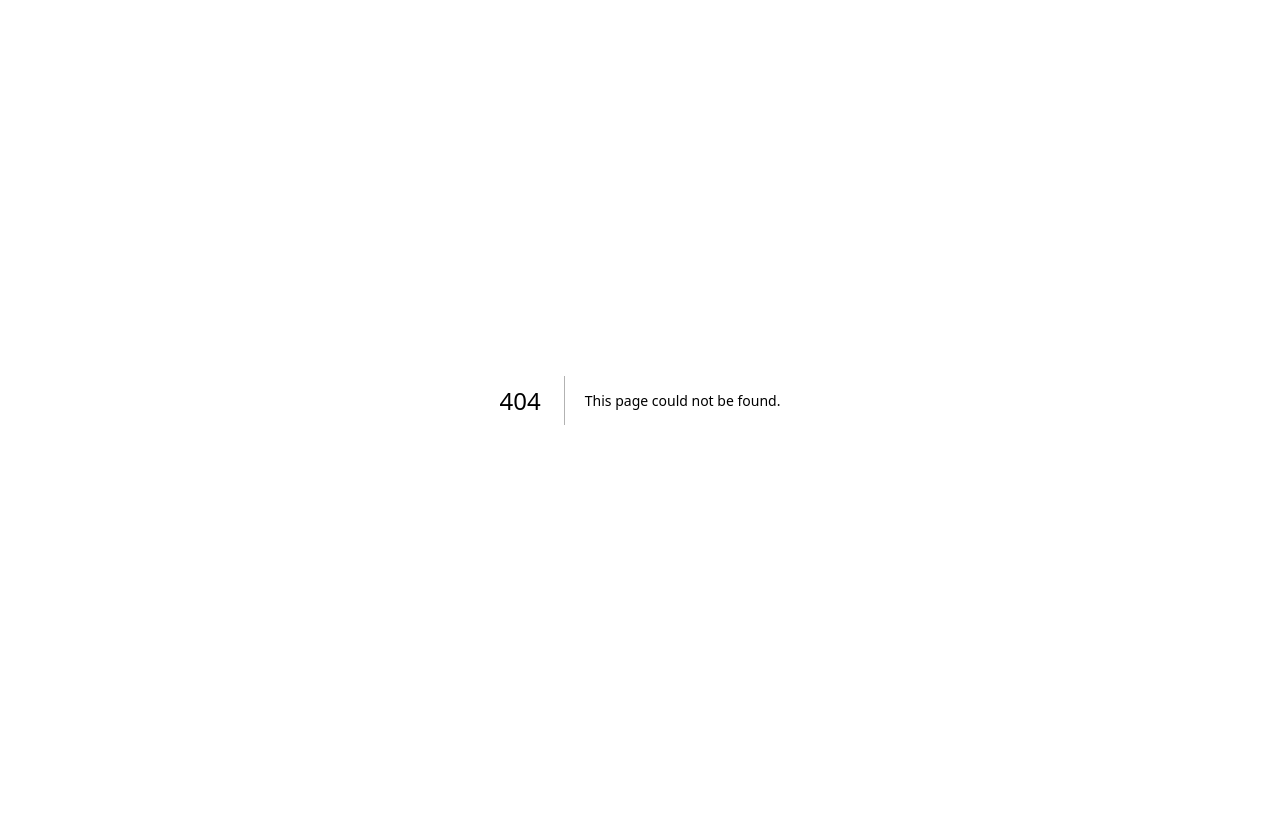
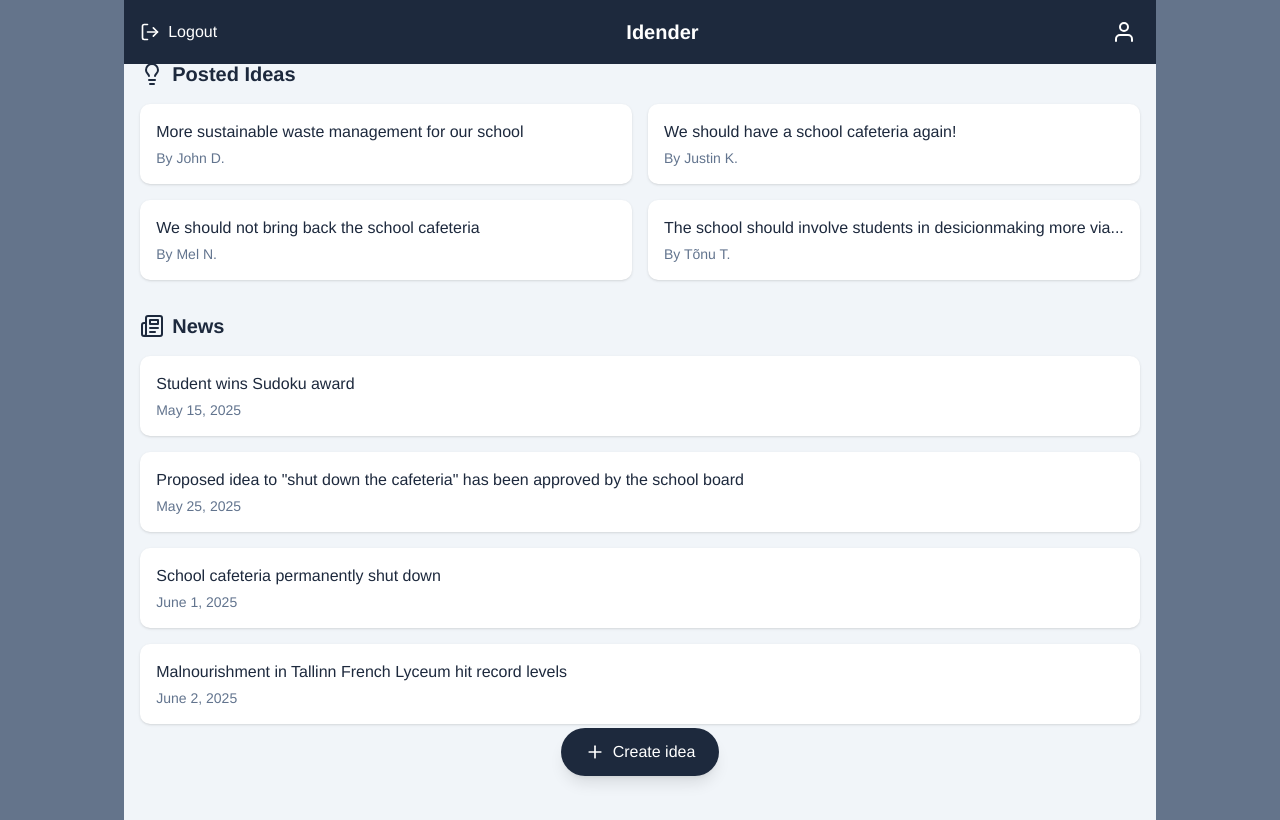
Before and after one commit to nvassiljev-tlu/idender-frontend, a Next.js app: page /home in a window 1280 px wide. Before the commit this address had no page. Built offline with nearby package versions, Linux system fonts and the light colour scheme; a web font is replaced by a local one.

Commit message:
Create page.tsx

```diff
--- /dev/null
+++ b/app/home/page.tsx
@@ -0,0 +1,151 @@
+'use client';
+
+import { useRouter } from 'next/navigation';
+
+export default function IdenderDashboard() {
+  const router = useRouter();
+
+  const handleLogout = () => {
+    //logout logic here
+    router.push('/loginpage');
+  };
+
+  const handleCreateIdea = () => {
+    router.push('/ideapage'); // go to idea page
+  };
+
+  // mock data - replace with actual data fetching
+  const ideas = [
+    { id: 1, title: 'More sustainable waste management for our school', author: 'John D.' },
+    { id: 2, title: 'We should have a school cafeteria again!', author: 'Justin K.' },
+    { id: 3, title: 'We should not bring back the school cafeteria', author: 'Mel N.' },
+    { id: 4, title: 'The school should involve students in desicionmaking more via...', author: 'Tõnu T.' }
+  ];
+
+  const news = [
+    { id: 1, title: 'Student wins Sudoku award', date: 'May 15, 2025' },
+    { id: 2, title: 'Proposed idea to "shut down the cafeteria" has been approved by the school board', date: 'May 25, 2025' },
+    { id: 3, title: 'School cafeteria permanently shut down', date: 'June 1, 2025' },
+    { id: 4, title: 'Malnourishment in Tallinn French Lyceum hit record levels', date: 'June 2, 2025'}
+  ];
+
+  // SVG icons from online
+  const LogoutIcon = () => (
+    <svg xmlns="http://www.w3.org/2000/svg" width="20" height="20" viewBox="0 0 24 24" fill="none" stroke="currentColor" strokeWidth="2" strokeLinecap="round" strokeLinejoin="round">
+      <path d="M9 21H5a2 2 0 0 1-2-2V5a2 2 0 0 1 2-2h4"/>
+      <polyline points="16 17 21 12 16 7"/>
+      <line x1="21" y1="12" x2="9" y2="12"/>
+    </svg>
+  );
+
+  const UserIcon = () => (
+    <svg xmlns="http://www.w3.org/2000/svg" width="24" height="24" viewBox="0 0 24 24" fill="none" stroke="currentColor" strokeWidth="2" strokeLinecap="round" strokeLinejoin="round">
+      <path d="M20 21v-2a4 4 0 0 0-4-4H8a4 4 0 0 0-4 4v2"/>
+      <circle cx="12" cy="7" r="4"/>
+    </svg>
+  );
+
+  const LightbulbIcon = () => (
+    <svg xmlns="http://www.w3.org/2000/svg" width="24" height="24" viewBox="0 0 24 24" fill="none" stroke="currentColor" strokeWidth="2" strokeLinecap="round" strokeLinejoin="round">
+      <path d="M15 14c.2-1 .7-1.7 1.5-2.5 1-.9 1.5-2.2 1.5-3.5A6 6 0 0 0 6 8c0 1 .2 2.2 1.5 3.5.7.7 1.3 1.5 1.5 2.5"/>
+      <path d="M9 18h6"/>
+      <path d="M10 22h4"/>
+    </svg>
+  );
+
+  const NewspaperIcon = () => (
+    <svg xmlns="http://www.w3.org/2000/svg" width="24" height="24" viewBox="0 0 24 24" fill="none" stroke="currentColor" strokeWidth="2" strokeLinecap="round" strokeLinejoin="round">
+      <path d="M4 22h16a2 2 0 0 0 2-2V4a2 2 0 0 0-2-2H8a2 2 0 0 0-2 2v16a2 2 0 0 1-2 2Zm0 0a2 2 0 0 1-2-2v-9c0-1.1.9-2 2-2h2"/>
+      <path d="M18 14h-8"/>
+      <path d="M15 18h-5"/>
+      <path d="M10 6h8v4h-8V6Z"/>
+    </svg>
+  );
+
+  const PlusIcon = () => (
+    <svg xmlns="http://www.w3.org/2000/svg" width="20" height="20" viewBox="0 0 24 24" fill="none" stroke="currentColor" strokeWidth="2" strokeLinecap="round" strokeLinejoin="round">
+      <line x1="12" y1="5" x2="12" y2="19"></line>
+      <line x1="5" y1="12" x2="19" y2="12"></line>
+    </svg>
+  );
+
+return (
+    <div className="min-h-screen bg-slate-100 text-slate-800 flex flex-col">
+      {/* header */}
+      <header className="bg-slate-800 text-white p-4 flex justify-between items-center sticky top-0 z-10">
+        <button
+          onClick={handleLogout}
+          className="flex items-center gap-2 hover:text-slate-300 transition-colors"
+          aria-label="Logout"
+        >
+          <LogoutIcon />
+          <span className="hidden sm:inline">Logout</span>
+        </button>
+
+        <h1 className="text-xl font-bold">Idender</h1>
+
+        <button className="p-1 rounded-full hover:bg-slate-700 transition-colors">
+          <UserIcon aria-label="Profile" />
+        </button>
+      </header>
+
+      {/* main content */}
+      <main className="container mx-auto p-4 flex-1 overflow-y-auto">
+        {/* ideas section */}
+        <section className="mb-8">
+          <div className="flex items-center gap-2 mb-4">
+            <LightbulbIcon />
+            <h2 className="text-xl font-semibold text-slate-800">Posted Ideas</h2>
+          </div>
+
+          <div className="grid gap-4 sm:grid-cols-2">
+            {ideas.map(idea => (
+              <div
+                key={idea.id}
+                className="bg-white p-4 rounded-lg shadow-sm hover:shadow-md transition-shadow"
+              >
+                <h3 className="font-medium text-slate-800">{idea.title}</h3>
+                <p className="text-sm text-slate-500 mt-1">By {idea.author}</p>
+              </div>
+            ))}
+          </div>
+        </section>
+
+        {/* news section */}
+        <section className="mb-20"> {/* Added margin-bottom for button space */}
+          <div className="flex items-center gap-2 mb-4">
+            <NewspaperIcon/>
+            <h2 className="text-xl font-semibold text-slate-800">News</h2>
+          </div>
+
+          <div className="grid gap-4">
+            {news.map(item => (
+              <div
+                key={item.id}
+                className="bg-white p-4 rounded-lg shadow-sm hover:shadow-md transition-shadow"
+              >
+                <h3 className="font-medium text-slate-800">{item.title}</h3>
+                <p className="text-sm text-slate-500 mt-1">{item.date}</p>
+              </div>
+            ))}
+          </div>
+        </section>
+      </main>
+
+      {/* Centered Create Idea Button */}
+      <div className="fixed bottom-6 left-0 right-0 flex justify-center z-20">
+        <button
+          onClick={handleCreateIdea}
+          className="flex items-center gap-2 bg-slate-800 text-white px-6 py-3 rounded-full shadow-lg hover:bg-slate-700 transition-colors"
+          aria-label="Create new idea"
+        >
+          <PlusIcon />
+          <span>Create idea</span>
+        </button>
+      </div>
+
+      {/* mobilefriendlier-ish bottom padding */}
+      <div className="h-20 sm:hidden"></div>
+    </div>
+  );
+}
```
